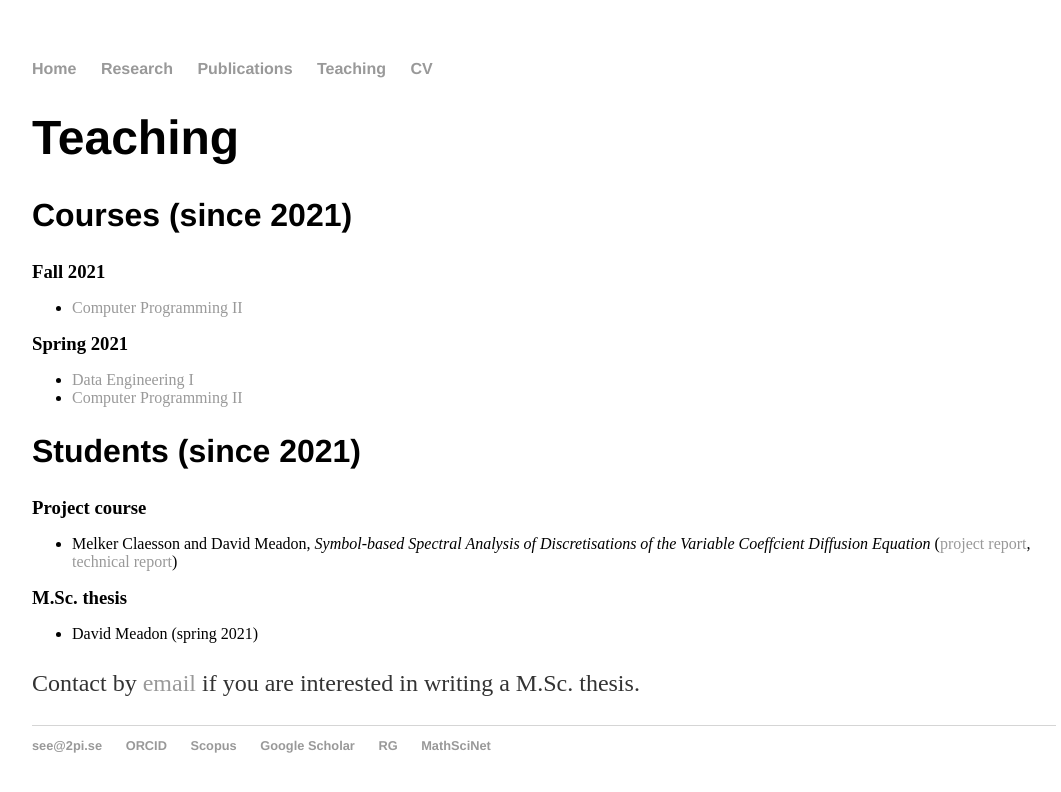
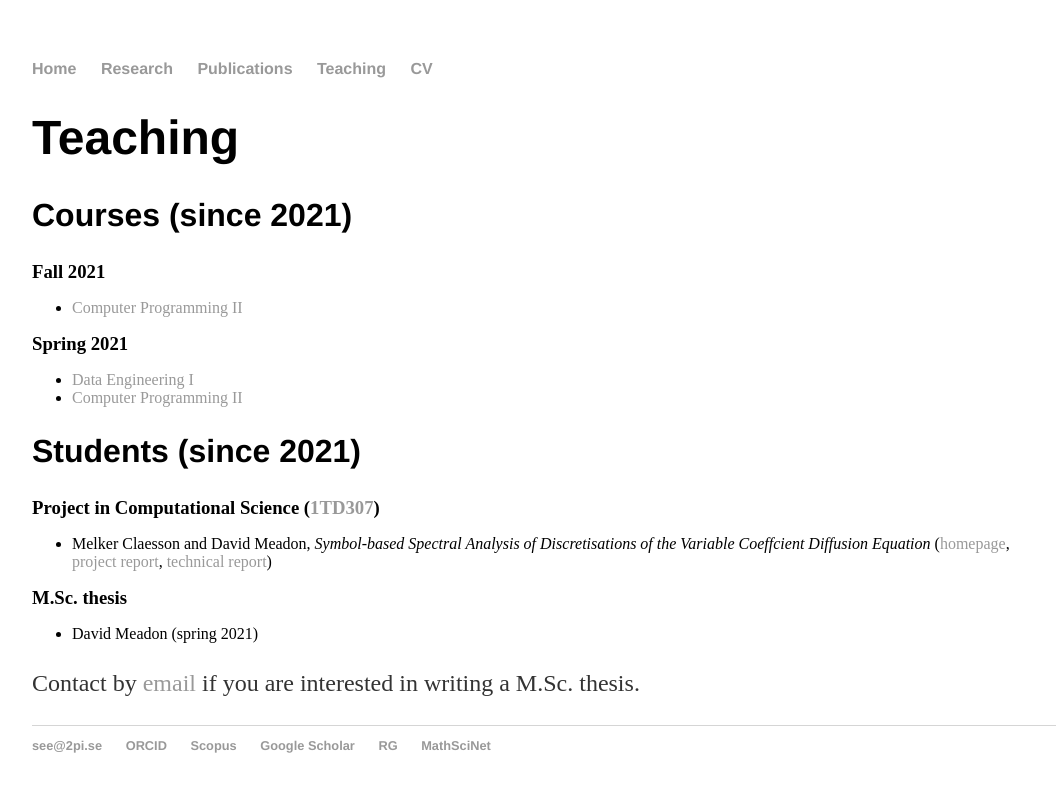
Before and after one commit to sverek/sverek.github.io, a Jekyll site: the page built from teaching/index.html, in a window 1280 px wide. Shown: the top 792 px of the page, without its empty margins (96-1157 px from the left). Built offline with Jekyll 4.4.1, drawn with Linux system fonts in a browser that asks for light colours.

Commit message:
Minor fixes

```diff
--- a/teaching/index.html
+++ b/teaching/index.html
@@ -21,9 +21,9 @@ title: www.2pi.se
 		<li><a href="https://www.uu.se/en/admissions/freestanding-courses/course/?kKod=1TD722&typ=1">Computer Programming II</a></li>
 	</ul>
 	<h2>Students (since 2021)</h2>
-	<h3>Project course</h3>
+	<h3>Project in Computational Science (<a href="https://www.uu.se/en/admissions/freestanding-courses/course-syllabus/?kKod=1TD307">1TD307</a>)</h3>
 	<ul><li>Melker Claesson and David Meadon, <i>Symbol-based Spectral Analysis of
-		Discretisations of the Variable Coeffcient Diffusion Equation</i> (<a href="http://www.it.uu.se/edu/course/homepage/projektTDB/ht20/report06/Report_06_final.pdf">project report</a>, <a href="http://www.it.uu.se/research/publications/reports/2021-005/">technical report</a>)</li></ul>
+		Discretisations of the Variable Coeffcient Diffusion Equation</i> (<a href="http://www.it.uu.se/edu/course/homepage/projektTDB/ht20/">homepage</a>, <a href="http://www.it.uu.se/edu/course/homepage/projektTDB/ht20/report06/Report_06_final.pdf">project report</a>, <a href="http://www.it.uu.se/research/publications/reports/2021-005/">technical report</a>)</li></ul>
 	<h3>M.Sc. thesis</h3>
 	<ul><li>David Meadon (spring 2021)</li></ul>
 	<p>
```
